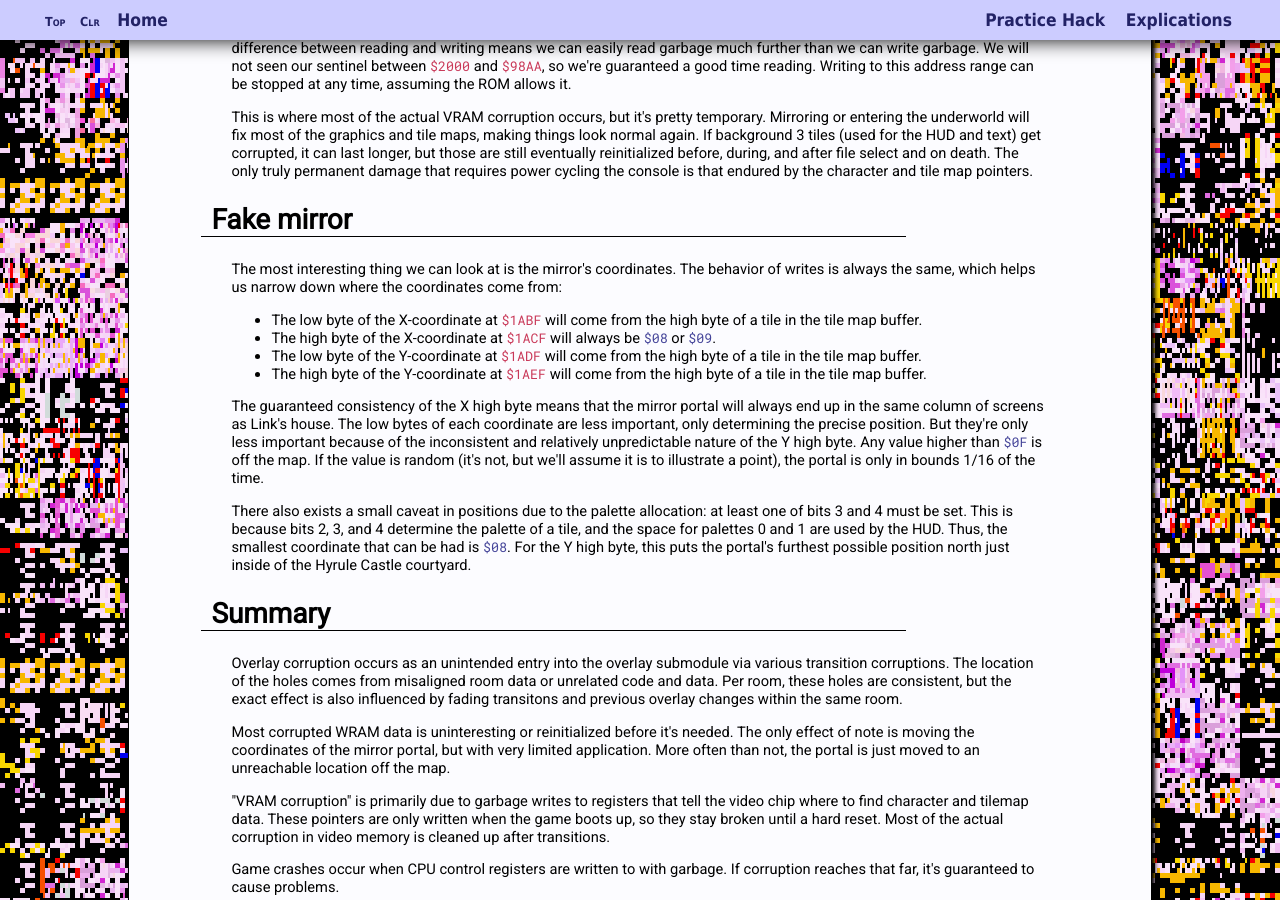
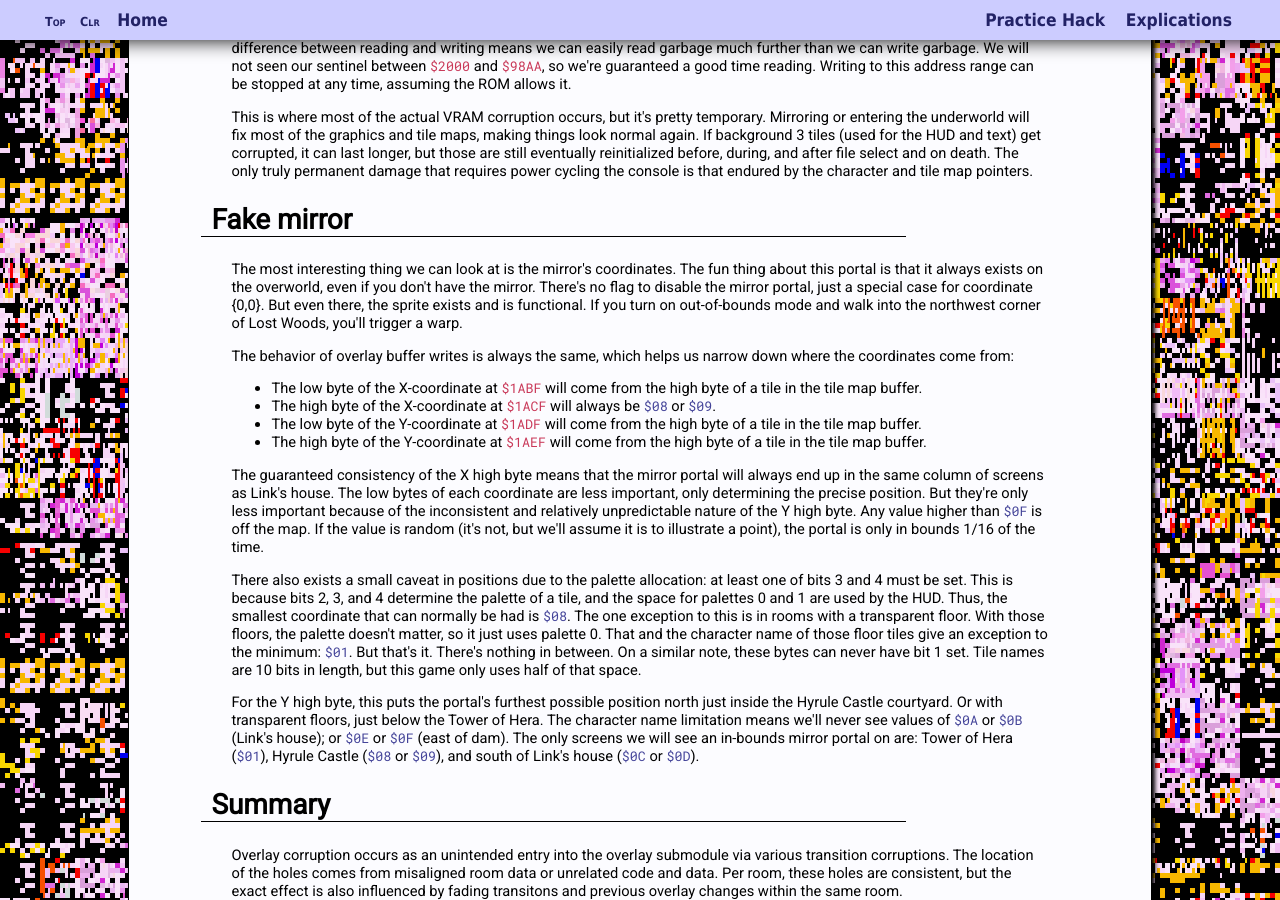
Before and after one commit to spannerisms/spannerisms.github.io, a Jekyll site: the page built from overlaycorruption.html, in a window 1280 px wide and 900 px high, scrolled down 3167 px. Built offline with Jekyll 4.4.1, drawn with Linux system fonts in a browser that asks for light colours.

Commit message:
Update overlaycorruption.html

```diff
--- a/overlaycorruption.html
+++ b/overlaycorruption.html
@@ -54,7 +54,8 @@ background: glitchybg
 	<p>This is where most of the actual VRAM corruption occurs, but it's pretty temporary. Mirroring or entering the underworld will fix most of the graphics and tile maps, making things look normal again. If background 3 tiles (used for the HUD and text) get corrupted, it can last longer, but those are still eventually reinitialized before, during, and after file select and on death. The only truly permanent damage that requires power cycling the console is that endured by the character and tile map pointers.</p>
 
 	<h2>Fake mirror</h2>
-	<p>The most interesting thing we can look at is the mirror's coordinates. The behavior of writes is always the same, which helps us narrow down where the coordinates come from:</p>
+	<p>The most interesting thing we can look at is the mirror's coordinates. The fun thing about this portal is that it always exists on the overworld, even if you don't have the mirror. There's no flag to disable the mirror portal, just a special case for coordinate {0,0}. But even there, the sprite exists and is functional. If you turn on out-of-bounds mode and walk into the northwest corner of Lost Woods, you'll trigger a warp.</p>
+	<p>The behavior of overlay buffer writes is always the same, which helps us narrow down where the coordinates come from:</p>
 	<ul>
 		<li>The low byte of the X-coordinate at <code class="address">$1ABF</code> will come from the high byte of a tile in the tile map buffer.</li>
 		<li>The high byte of the X-coordinate at <code class="address">$1ACF</code> will always be <code class="value">$08</code> or <code class="value">$09</code>.</li>
@@ -62,7 +63,8 @@ background: glitchybg
 		<li>The high byte of the Y-coordinate at <code class="address">$1AEF</code> will come from the high byte of a tile in the tile map buffer.</li>
 	</ul>
 	<p>The guaranteed consistency of the X high byte means that the mirror portal will always end up in the same column of screens as Link's house. The low bytes of each coordinate are less important, only determining the precise position. But they're only less important because of the inconsistent and relatively unpredictable nature of the Y high byte. Any value higher than <code class="value">$0F</code> is off the map. If the value is random (it's not, but we'll assume it is to illustrate a point), the portal is only in bounds 1/16 of the time.</p>
-	<p>There also exists a small caveat in positions due to the palette allocation: at least one of bits 3 and 4 must be set. This is because bits 2, 3, and 4 determine the palette of a tile, and the space for palettes 0 and 1 are used by the HUD. Thus, the smallest coordinate that can be had is <code class="value">$08</code>. For the Y high byte, this puts the portal's furthest possible position north just inside of the Hyrule Castle courtyard.</p>
+	<p>There also exists a small caveat in positions due to the palette allocation: at least one of bits 3 and 4 must be set. This is because bits 2, 3, and 4 determine the palette of a tile, and the space for palettes 0 and 1 are used by the HUD. Thus, the smallest coordinate that can normally be had is <code class="value">$08</code>. The one exception to this is in rooms with a transparent floor. With those floors, the palette doesn't matter, so it just uses palette 0. That and the character name of those floor tiles give an exception to the minimum: <code class="value">$01</code>. But that's it. There's nothing in between. On a similar note, these bytes can never have bit 1 set. Tile names are 10 bits in length, but this game only uses half of that space.</p>
+	<p>For the Y high byte, this puts the portal's furthest possible position north just inside the Hyrule Castle courtyard. Or with transparent floors, just below the Tower of Hera. The character name limitation means we'll never see values of <code class="value">$0A</code> or <code class="value">$0B</code> (Link's house); or <code class="value">$0E</code> or <code class="value">$0F</code> (east of dam). The only screens we will see an in-bounds mirror portal on are: Tower of Hera (<code class="value">$01</code>), Hyrule Castle (<code class="value">$08</code> or <code class="value">$09</code>), and south of Link's house (<code class="value">$0C</code> or <code class="value">$0D</code>).</p>
 
 	<h2>Summary</h2>
 	<p>Overlay corruption occurs as an unintended entry into the overlay submodule via various transition corruptions. The location of the holes comes from misaligned room data or unrelated code and data. Per room, these holes are consistent, but the exact effect is also influenced by fading transitons and previous overlay changes within the same room.</p>
```
